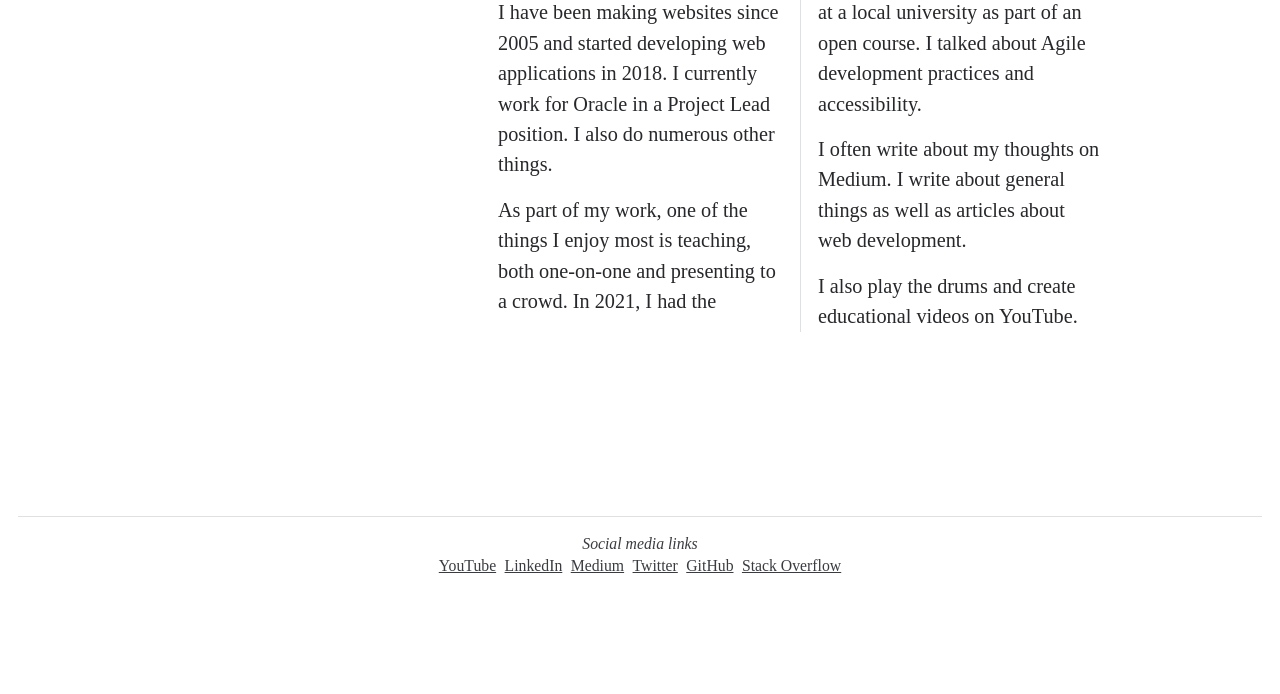
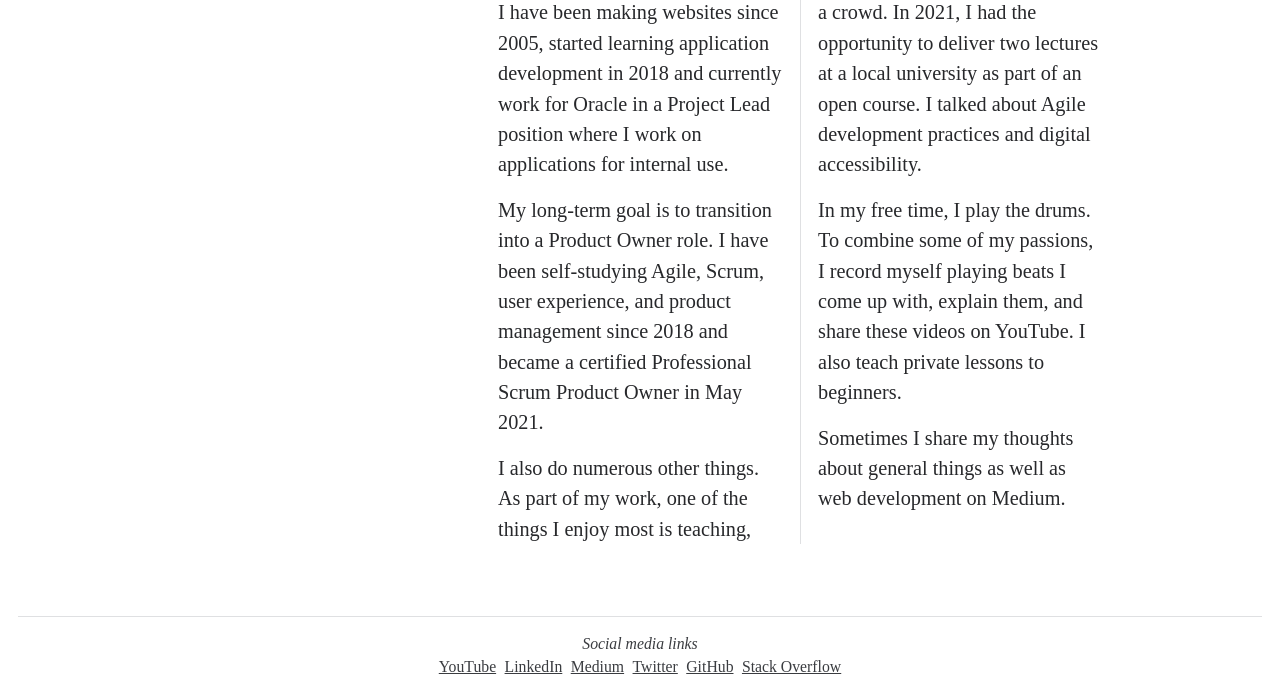
Before and after one commit to pentzzsolt/pentzzsolt.github.io, an Eleventy site: page index.html in a window 1280 px wide. Shown: the part 207-901 px from the top of the page. Before the commit the page ends 800 px from the top, so only its background shows below. Built offline with nearby package versions, Linux system fonts and the light colour scheme; Eleventy itself is replaced by a stand-in of ours; files that its build step writes are made by us from their sources.

Commit message:
Update about text

```diff
--- a/index.html
+++ b/index.html
@@ -7,9 +7,10 @@ description: Summary of Zsolt Pentz, user interface engineer, drummer, writer an
   <h1 class="intro__title">Hi, I'm Zsolt!</h1>
   <p class="intro__lead">Here is an introduction about me.</p>
   <div class="intro__text">
-    <p>I work as a user interface engineer. I have been making websites since 2005 and started developing web applications in 2018. I currently work for Oracle in a Project Lead position. I also do numerous other things.</p>
-    <p>As part of my work, one of the things I enjoy most is teaching, both one-on-one and presenting to a crowd. In 2021, I had the opportunity to deliver two lectures at a local university as part of an open course. I talked about Agile development practices and accessibility.</p>
-    <p>I often write about my thoughts on Medium. I write about general things as well as articles about web development.</p>
-    <p>I also play the drums and create educational videos on YouTube.</p>
+    <p>I work as a user interface engineer. I have been making websites since 2005, started learning application development in 2018 and currently work for Oracle in a Project Lead position where I work on applications for internal use.</p>
+    <p>My long-term goal is to transition into a Product Owner role. I have been self-studying Agile, Scrum, user experience, and product management since 2018 and became a certified Professional Scrum Product Owner in May 2021.</p>
+    <p>I also do numerous other things. As part of my work, one of the things I enjoy most is teaching, both one-on-one and presenting to a crowd. In 2021, I had the opportunity to deliver two lectures at a local university as part of an open course. I talked about Agile development practices and digital accessibility.</p>
+    <p>In my free time, I play the drums. To combine some of my passions, I record myself playing beats I come up with, explain them, and share these videos on YouTube. I also teach private lessons to beginners.</p>
+    <p>Sometimes I share my thoughts about general things as well as web development on Medium.</p>
   </div>
 </div>
```
